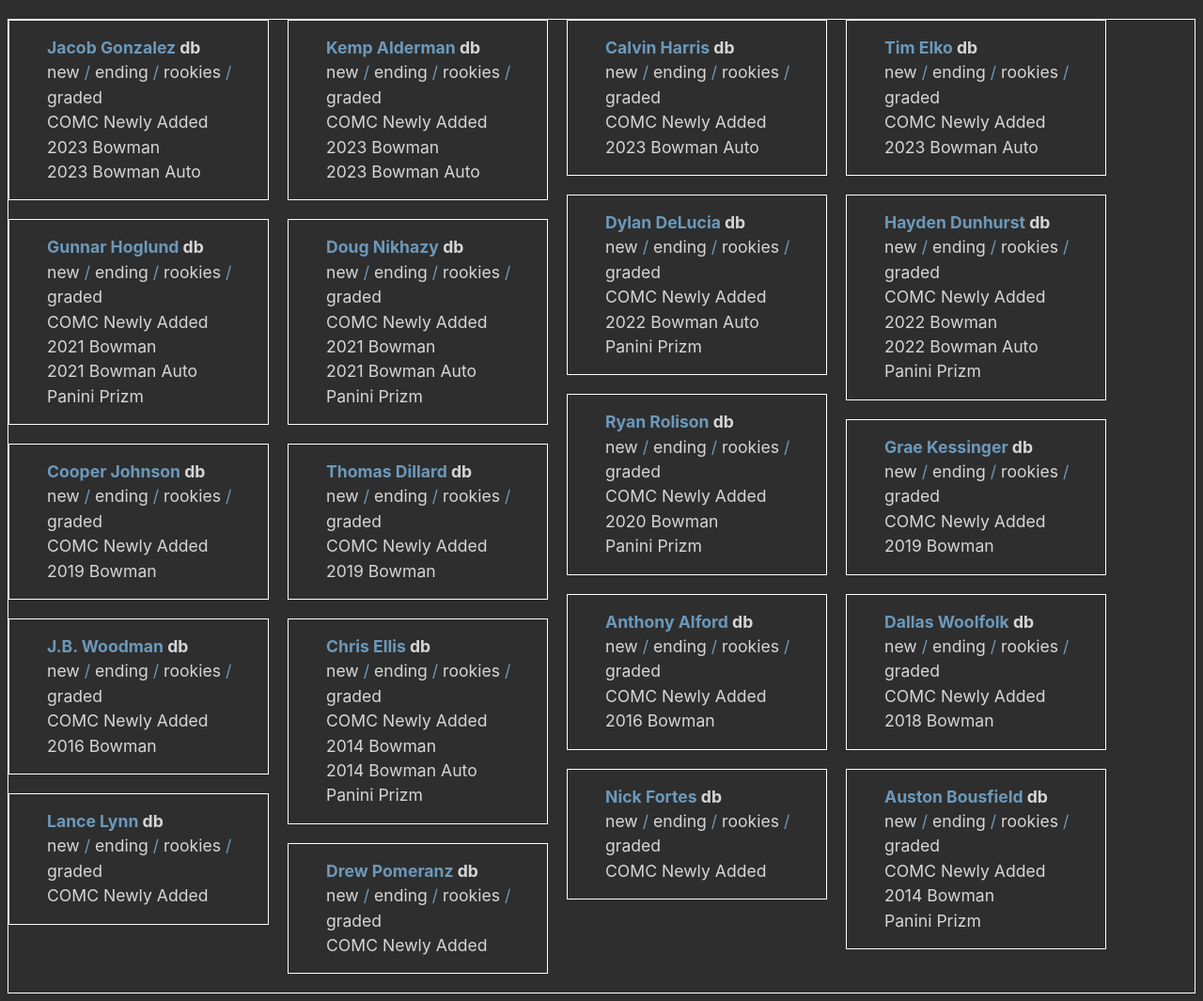
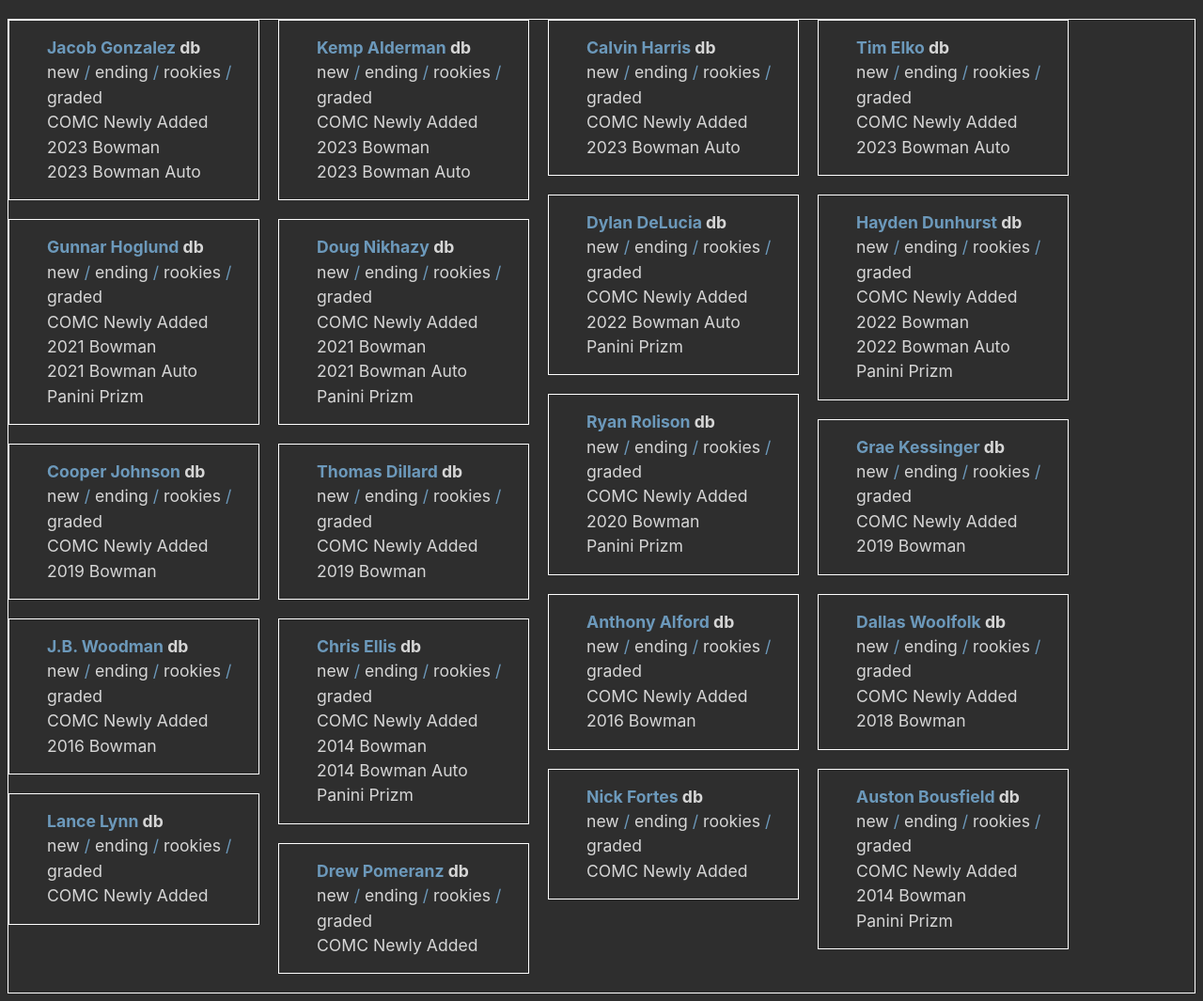
Before and after one commit to jimg72/jimg72.github.io, a Jekyll site: the page built from baseball.html, in a window 1280 px wide. Shown: the whole page at 94% size. Built offline with Jekyll 4.4.1, drawn with Linux system fonts in a browser that asks for light colours.

Commit message:
Update style.css

```diff
--- a/assets/css/style.css
+++ b/assets/css/style.css
@@ -52,7 +52,7 @@
 }
 
 .grid-item-wide {
-    width: 275px;
+    width: 265px;
     border: 1px solid #fff;
 }
 
```
